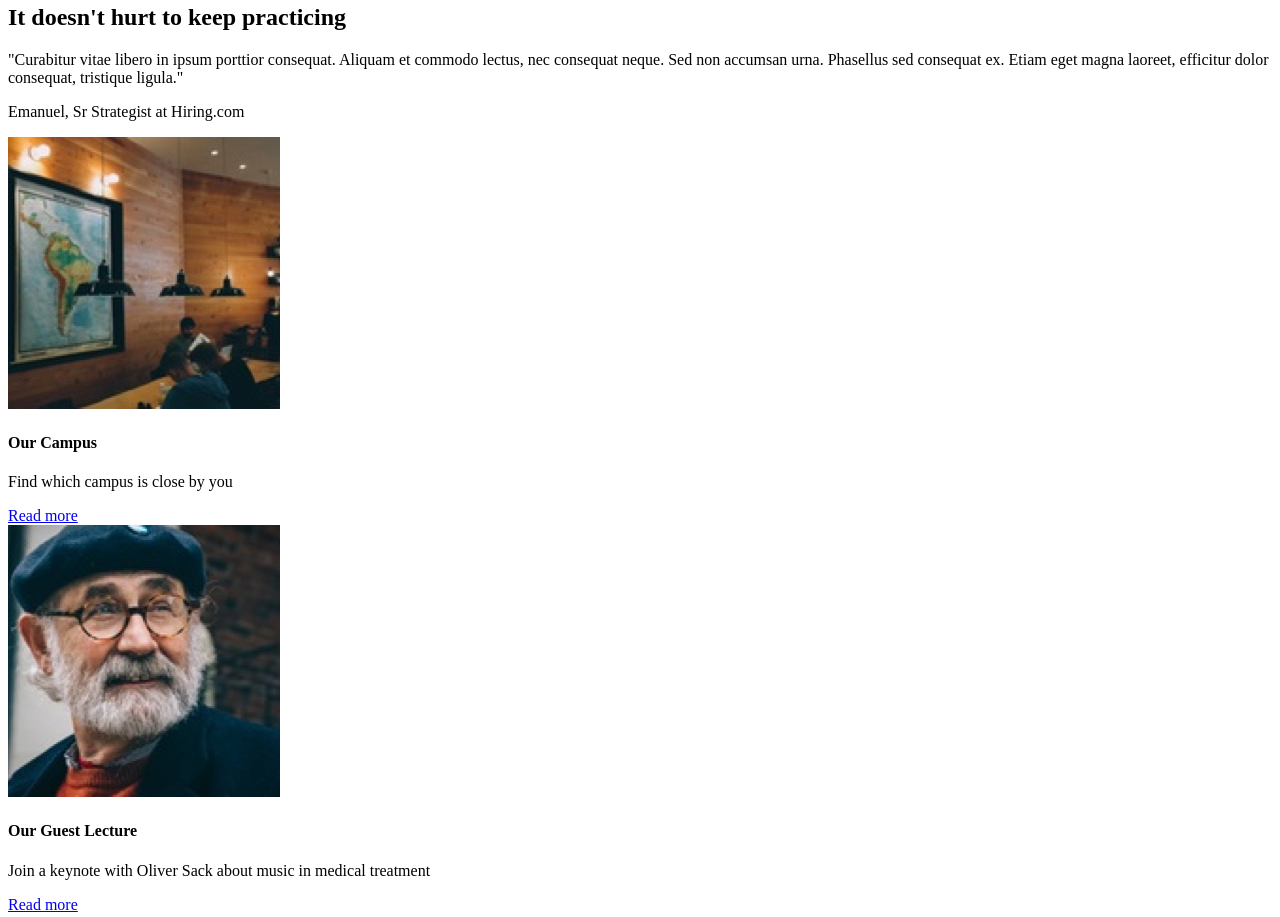
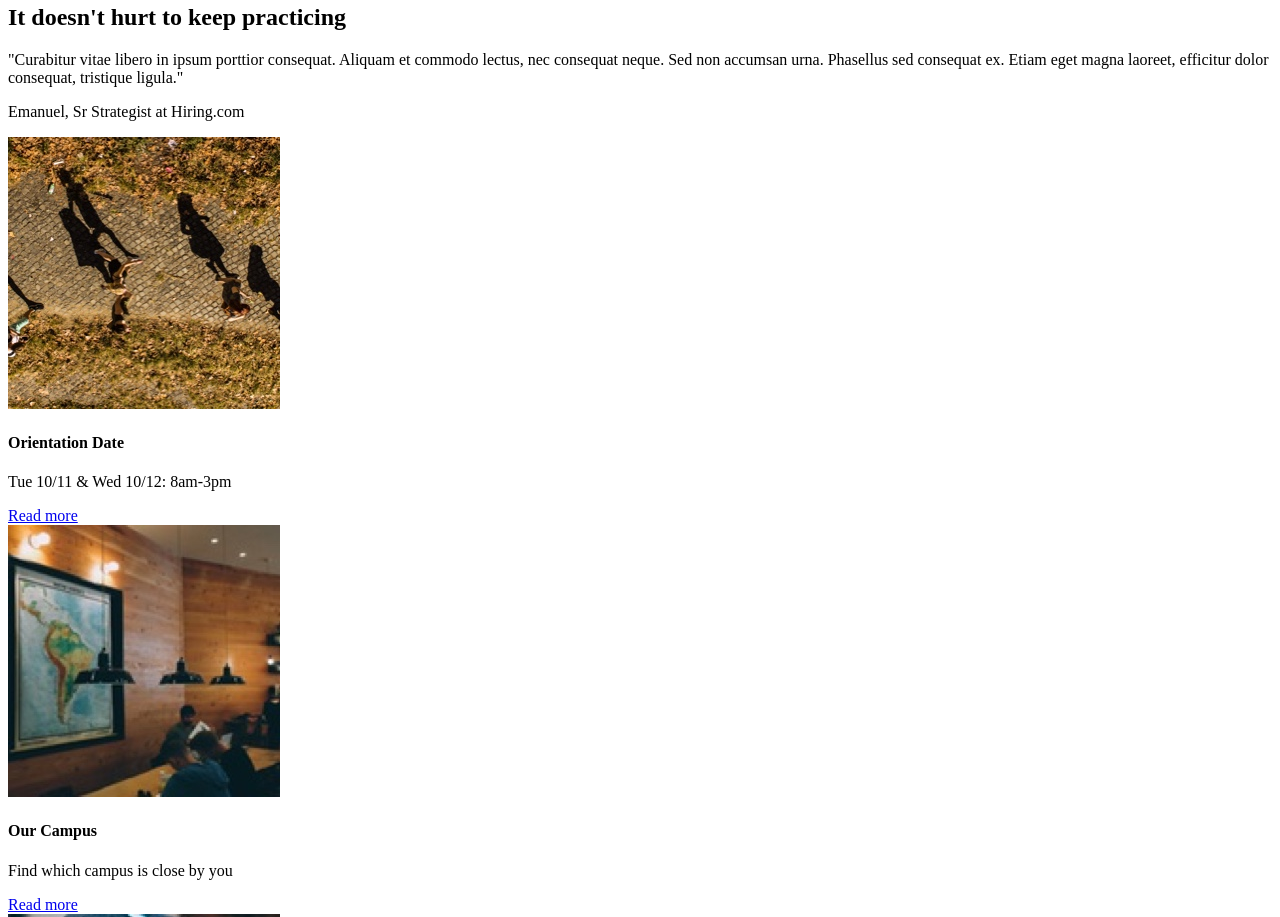
Before and after one commit to dmroman395/Capstone, a plain HTML site: page index.html in a window 1280 px wide. Shown: the part 940-1857 px from the top of the page. Drawn offline with Linux system fonts and the light colour scheme.

Commit message:
Fixed html for information section

```diff
--- a/index.html
+++ b/index.html
@@ -46,6 +46,16 @@
                         <div class="first-right">
                             <div class="event">
                                 <div>
+                                    <img src="./resources/images/information-orientation.jpg">
+                                </div>
+                                <div>
+                                    <h4>Orientation Date</h4>
+                                    <p>Tue 10/11 & Wed 10/12: 8am-3pm</p>
+                                    <a href="./index.html" target=_blank>Read more</a>
+                                </div>
+                            </div>
+                            <div class="event">
+                                <div>
                                     <img src="./resources/images/information-campus.jpg">
                                 </div>
                                 <div>
@@ -63,9 +73,6 @@
                                     <p>Join a keynote with Oliver Sack about music in medical treatment</p>
                                     <a href="./index.html" target=_blank>Read more</a>
                                 </div>
-                            </div>
-                            <div class="event">
-
                             </div>
 
                         </div>
```
